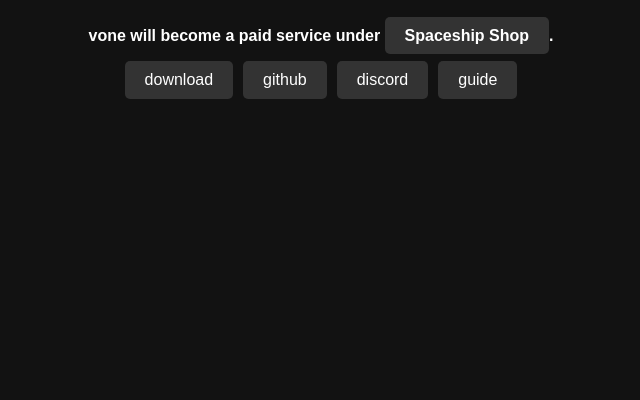
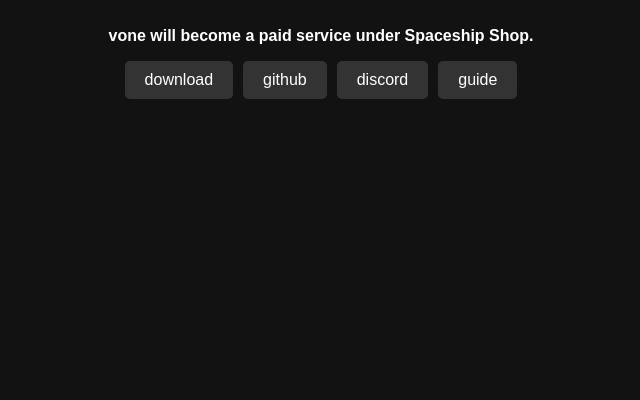
Before and after one commit to hydragotcash/ReconTweaks, a plain HTML site: page index.html in a window 1280 px wide. Shown: the part 400-800 px from the top of the page, without its empty margins (319-959 px from the left). Drawn offline with Linux system fonts and the light colour scheme.

Commit message:
Update index.html

```diff
--- a/index.html
+++ b/index.html
@@ -10,7 +10,7 @@
     <div class="container">
         <h1>Recon Tweaks</h1>
         <p class="stats">tweaking your pc since <span class="highlight">2023</span>. Made by <span class="highlight">hydragotcash</p>
-        <p class="highlight">vone will become a paid service under <a href="https://discord.gg/VuBBpCaQQN" class="btn" id="spaceshipshop">Spaceship Shop</a>.</p>
+        <p class="highlight">vone will become a paid service under Spaceship Shop.</p>
         <div class="buttons">
             <a href="downloadprep.html" class="btn" id="download">download</a>
             <a href="https://github.com/hydragotcash/VoneTweaks" class="btn" id="github">github</a>
```
